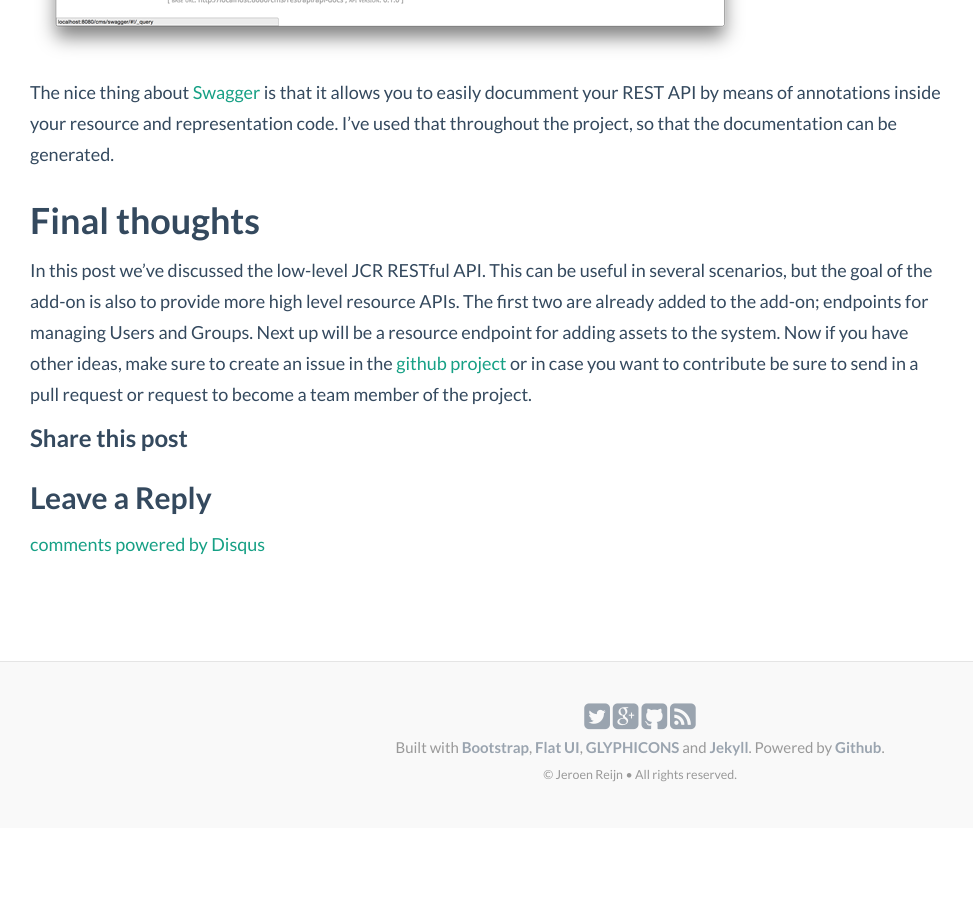
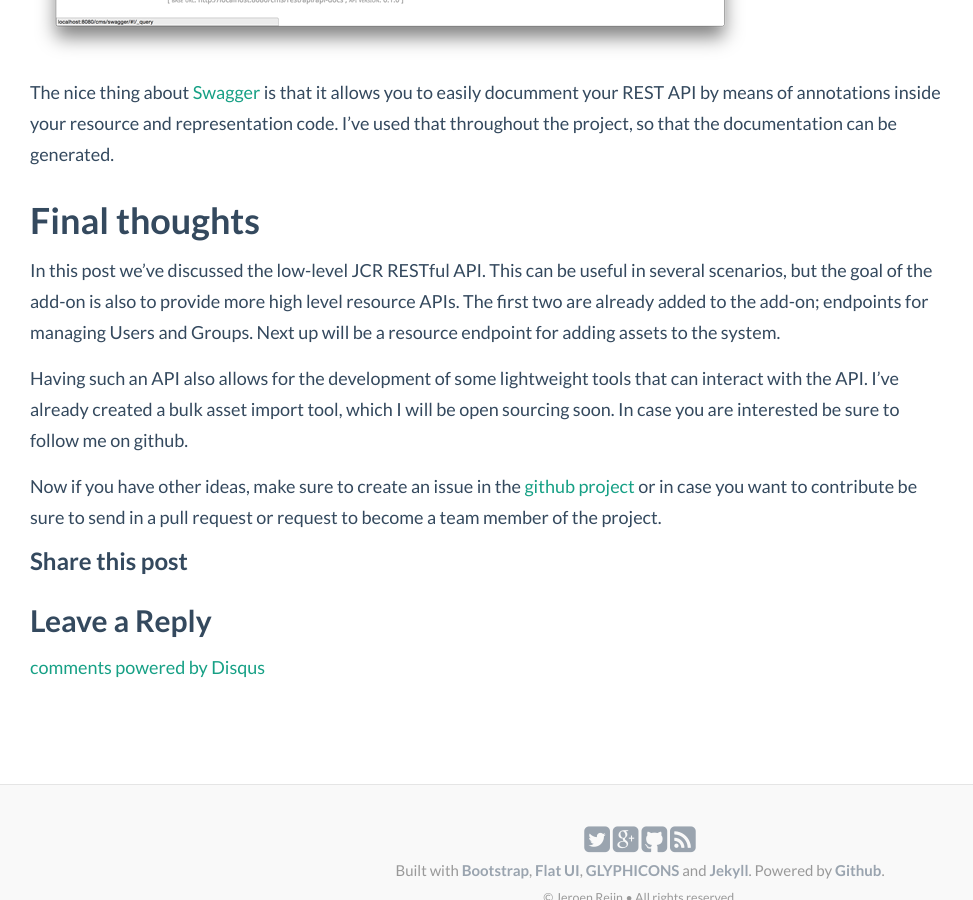
Before and after one commit to jreijn/jreijn.github.com, a Jekyll site: the page built from _posts/2015-02-26-a_rest_api_for_the_hippocms_content_repository.md, in a window 1280 px wide and 900 px high, scrolled down 4058 px. Shown: the whole window, without its empty margins (0-973 px from the left). Built offline with Jekyll 4.4.1, drawn with Linux system fonts in a browser that asks for light colours; Markdown is read by kramdown in place of the engine named in the settings; comment, search, counter and statistics services are not loaded; before the commit the page ends 4886 px from its top, so only the background shows below that; some of the changed text lies outside the part shown.

Commit message:
Add some more final thought about the bulk asset importer

```diff
--- a/_posts/2015-02-26-a_rest_api_for_the_hippocms_content_repository.md
+++ b/_posts/2015-02-26-a_rest_api_for_the_hippocms_content_repository.md
@@ -133,4 +133,8 @@ The nice thing about [Swagger](http://swagger.io/) is that it allows you to easi
 
 ## Final thoughts
 
-In this post we've discussed the low-level JCR RESTful API. This can be useful in several scenarios, but the goal of the add-on is also to provide more high level resource APIs. The first two are already added to the add-on; endpoints for managing Users and Groups. Next up will be a resource endpoint for adding assets to the system. Now if you have other ideas, make sure to create an issue in the [github project](https://github.com/jreijn/hippo-addon-restful-webservices/) or in case you want to contribute be sure to send in a pull request or request to become a team member of the project.
+In this post we've discussed the low-level JCR RESTful API. This can be useful in several scenarios, but the goal of the add-on is also to provide more high level resource APIs. The first two are already added to the add-on; endpoints for managing Users and Groups. Next up will be a resource endpoint for adding assets to the system.
+
+Having such an API also allows for the development of some lightweight tools that can interact with the API. I've already created a bulk asset import tool, which I will be open sourcing soon. In case you are interested be sure to follow me on github.
+
+Now if you have other ideas, make sure to create an issue in the [github project](https://github.com/jreijn/hippo-addon-restful-webservices/) or in case you want to contribute be sure to send in a pull request or request to become a team member of the project.
```
